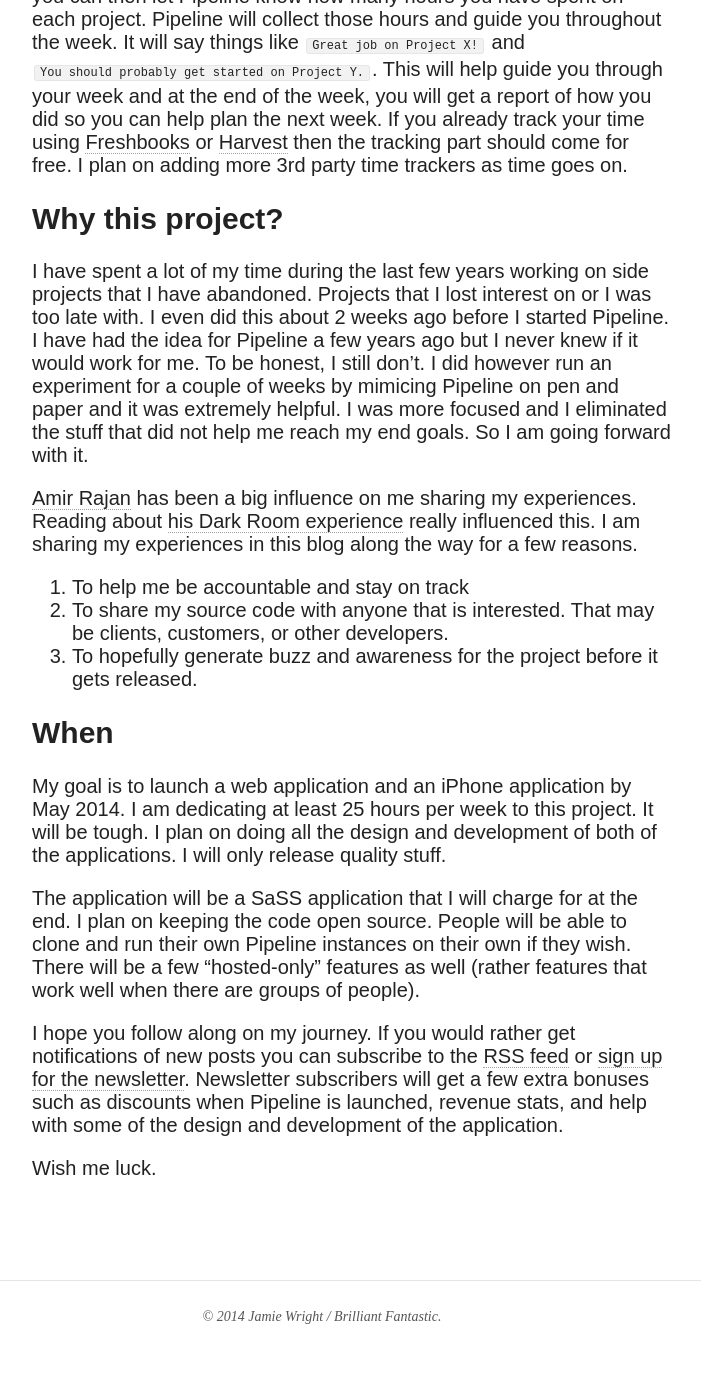
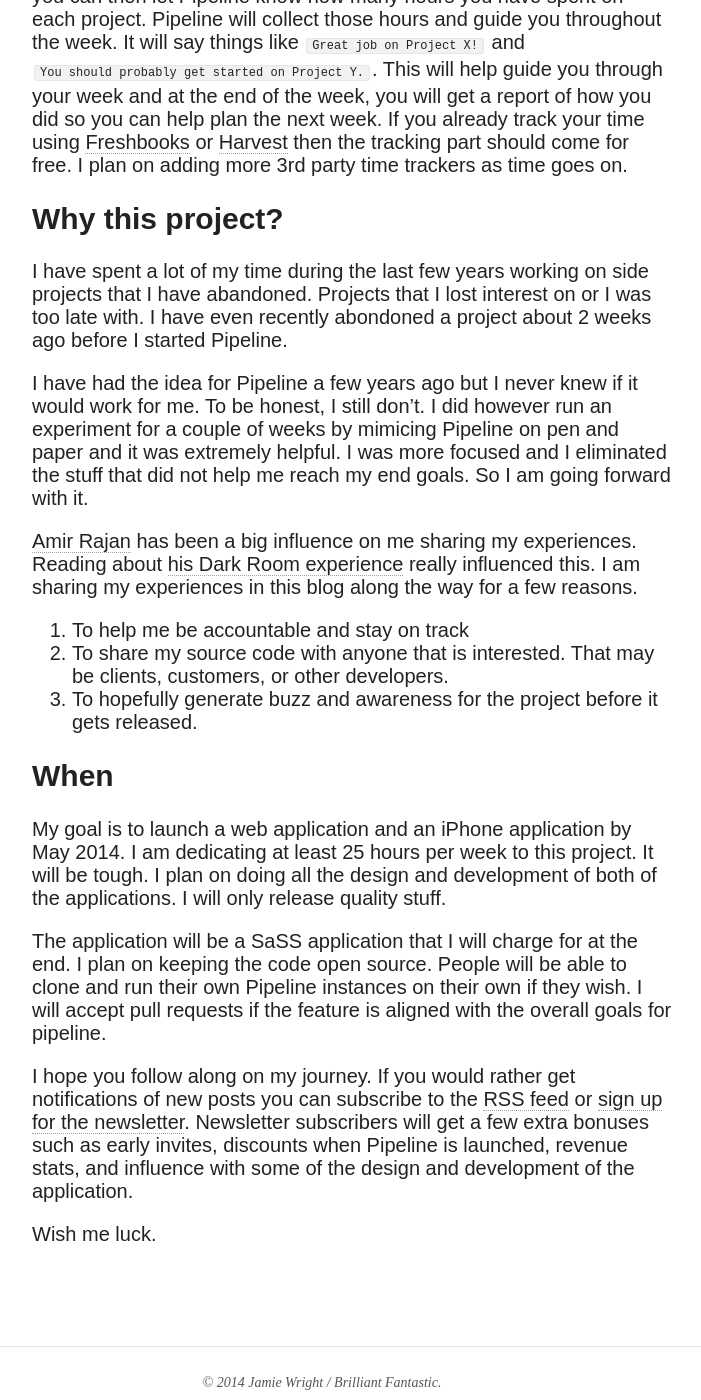
Before and after one commit to brilliantfantastic/pipeline-doc, a Jekyll site: the page built from _posts/2014-03-31-in-the-beginning-post.md, in a window 1280 px wide and 1400 px high, scrolled down 1634 px. Shown: the whole window, without its empty margins (318-1019 px from the left). Built offline with Jekyll 4.4.1, drawn with Linux system fonts in a browser that asks for light colours; nearby versions of some CDN libraries; comment, search, counter and statistics services are not loaded.

Commit message:
Some minor edits

```diff
--- a/_posts/2014-03-31-in-the-beginning-post.md
+++ b/_posts/2014-03-31-in-the-beginning-post.md
@@ -30,11 +30,13 @@
 
 ## Why this project?
 
-I have spent a lot of my time during the last few years working on side projects that I have abandoned. Projects that I lost interest on or I was too late with. I even did this about 2 weeks ago before I started Pipeline.
+I have spent a lot of my time during the last few years working on side projects that I have abandoned. Projects that I lost interest on or I was too late with. I have even recently abondoned a project about 2 weeks ago before I started Pipeline.
+
 I have had the idea for Pipeline a few years ago but I never knew if it would work for me. To be honest, I still don't. I did however run an experiment for a couple of weeks by mimicing Pipeline on pen and paper and it was
 extremely helpful. I was more focused and I eliminated the stuff that did not help me reach my end goals. So I am going forward with it.
 
-[Amir Rajan](http://amirrajan.net) has been a big influence on me sharing my experiences. Reading about [his Dark Room experience](http://amirrajan.net/a-dark-room/) really influenced this. I am sharing my experiences in this blog along the way for a few reasons.
+[Amir Rajan](http://amirrajan.net) has been a big influence on me sharing my experiences. Reading about [his Dark Room experience](http://amirrajan.net/a-dark-room/) really influenced this.
+I am sharing my experiences in this blog along the way for a few reasons.
 
 1. To help me be accountable and stay on track
 1. To share my source code with anyone that is interested. That may be clients, customers, or other developers.
@@ -46,9 +48,9 @@
 only release quality stuff.
 
 The application will be a SaSS application that I will charge for at the end. I plan on keeping the code open source. People will be able to clone and run their own Pipeline instances on their own if they wish.
-There will be a few "hosted-only" features as well (rather features that work well when there are groups of people).
+I will accept pull requests if the feature is aligned with the overall goals for pipeline.
 
-I hope you follow along on my journey. If you would rather get notifications of new posts you can subscribe to the [RSS feed](/feed.xml) or [sign up for the newsletter](/about/#newsletter). Newsletter subscribers will get a few extra bonuses such as discounts when Pipeline is launched, revenue
-stats, and help with some of the design and development of the application.
+I hope you follow along on my journey. If you would rather get notifications of new posts you can subscribe to the [RSS feed](/feed.xml) or [sign up for the newsletter](/about/#newsletter). Newsletter subscribers will get a few extra bonuses such as early invites,
+discounts when Pipeline is launched, revenue stats, and influence with some of the design and development of the application.
 
 Wish me luck.
```
Also changed, not shown: about.md (+4 -2 lines).
